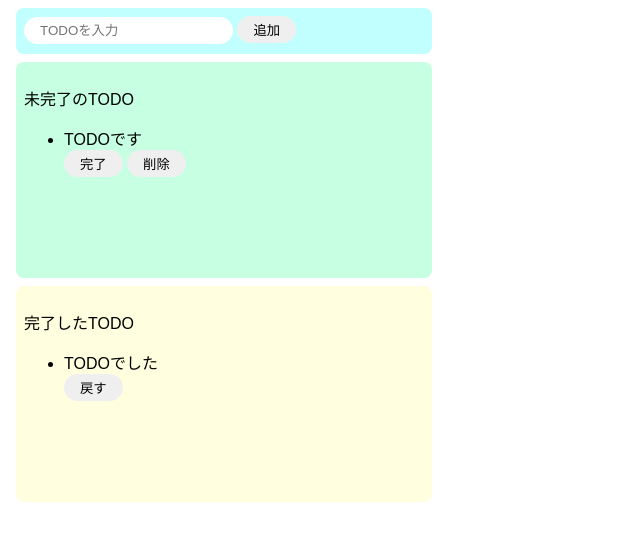
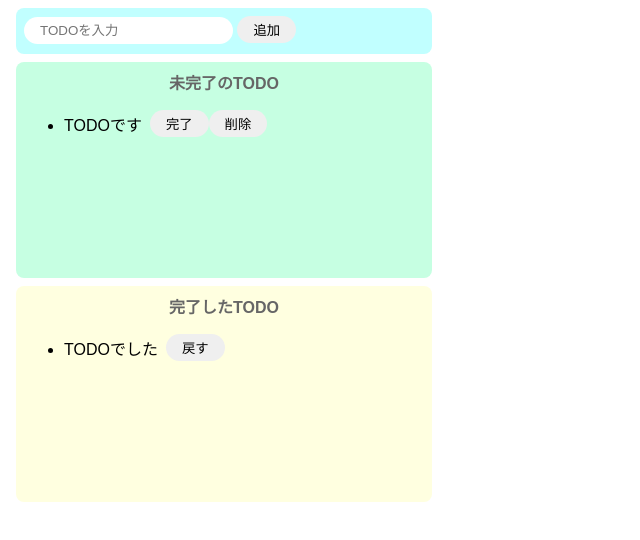
Before and after one commit to Taka-to88/TodoApp-js, a website built with Parcel: page index.html in a window 1280 px wide. Shown: the whole page, without its empty margins (0-640 px from the left). Built offline with nearby package versions, Linux system fonts and the light colour scheme.

Commit message:
CSS追記 ボタン類CSS追加

```diff
--- a/index.html
+++ b/index.html
@@ -11,9 +11,9 @@
       <button>追加</button>
     </div>
     <div class="imcomplete-area">
-      <p>未完了のTODO</p>
+      <p class="title">未完了のTODO</p>
       <ul>
-        <div>
+        <div class="list-row">
           <li>TODOです</li>
           <button>完了</button>
           <button>削除</button>
@@ -21,9 +21,9 @@
       </ul>
     </div>
     <div class="complete-area">
-      <p>完了したTODO</p>
+      <p class="title">完了したTODO</p>
       <ul>
-        <div>
+        <div class="list-row">
           <li>TODOでした</li>
           <button>戻す</button>
         </div>
--- a/src/styles.css
+++ b/src/styles.css
@@ -19,6 +19,10 @@ button:hover {
   background-color: #ff7fff;
   color: #fff;
   cursor: pointer;
+}
+
+li {
+  margin-right: 8px;
 }
 
 .Input-area {
@@ -47,3 +51,15 @@ button:hover {
   margin: 8px;
   border-radius: 8px;
 }
+
+.title {
+  text-align: center;
+  margin-top: 0;
+  font-weight: bold;
+  color: #666;
+}
+.list-row {
+  display: flex;
+  align-items: center;
+  padding-bottom: 4px;
+}
```
